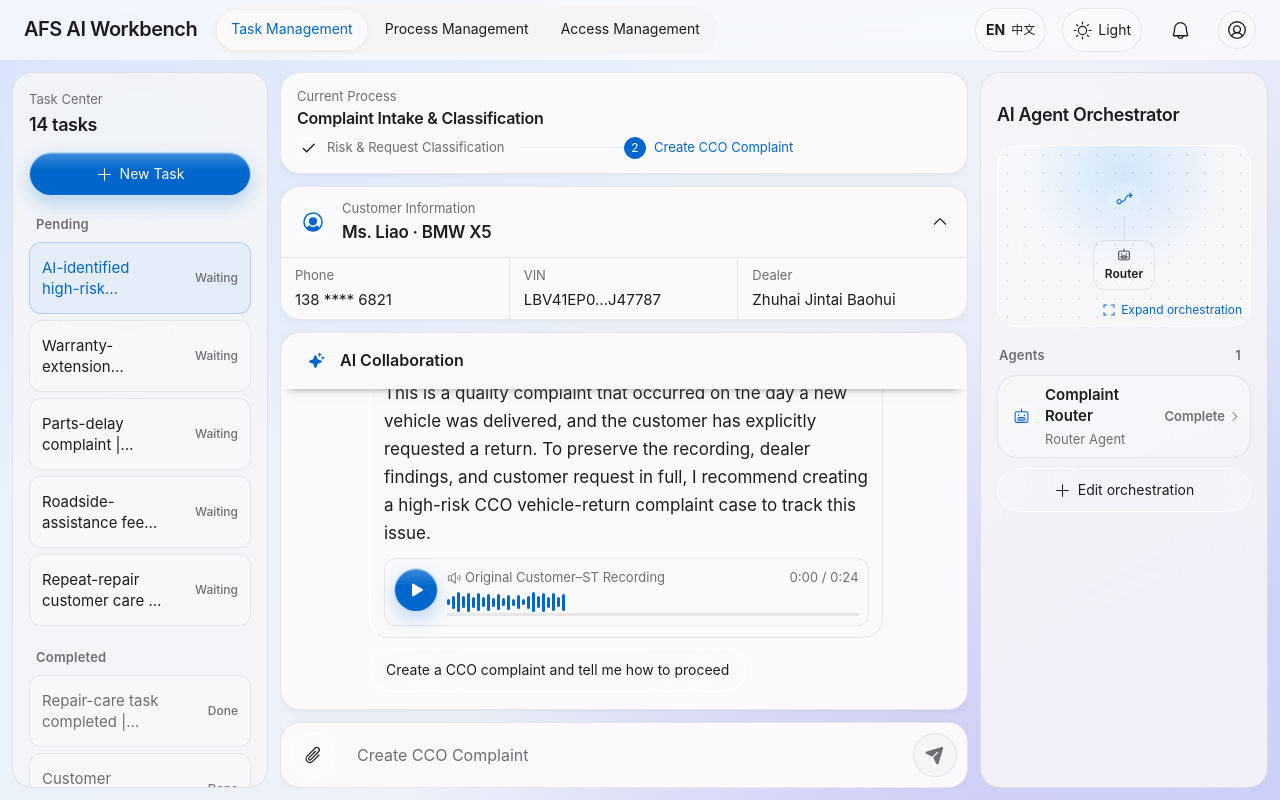
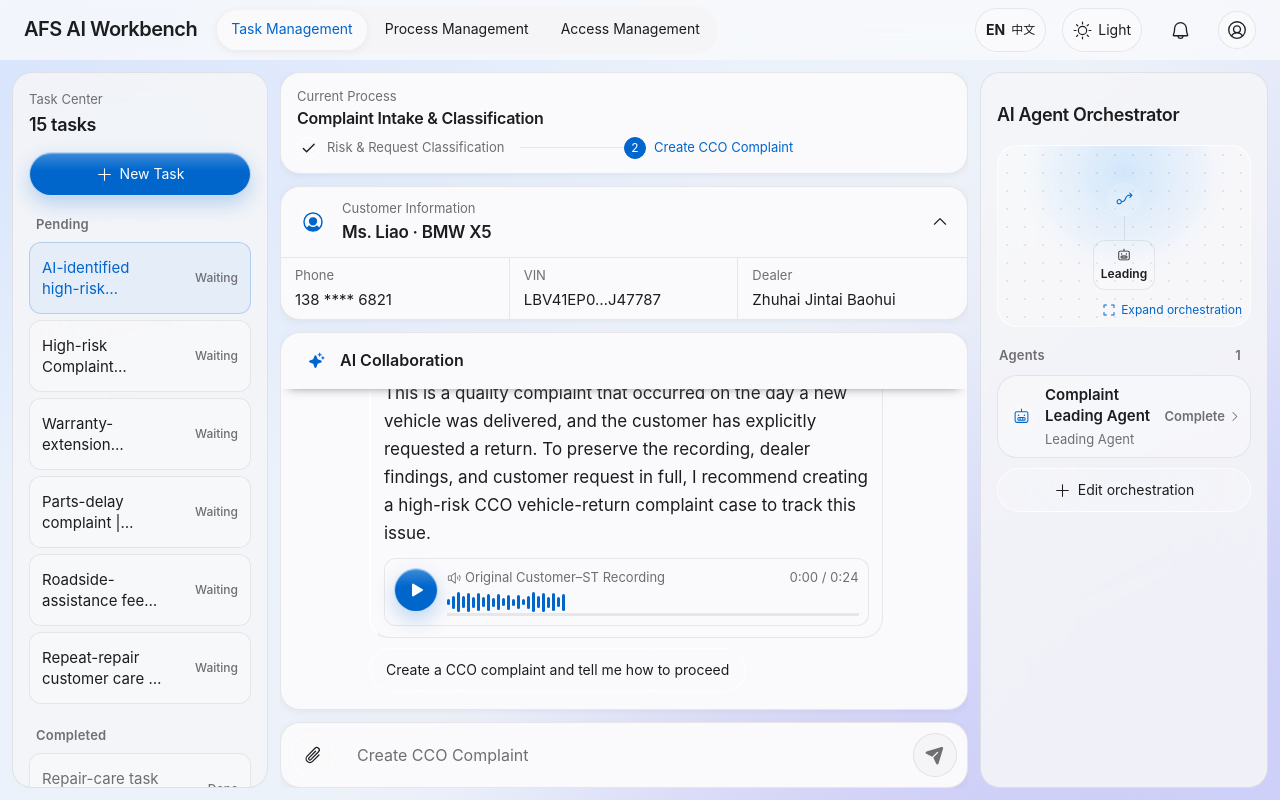
Before and after one commit to congwei98/afs-ai-demo-web, a Next.js app: page /chat in a window 1280 px wide. Built offline with nearby package versions, Linux system fonts and the light colour scheme.

Commit message:
feat: add complaint investigation task

```diff
--- a/app/chat/ChatWorkbench.tsx
+++ b/app/chat/ChatWorkbench.tsx
@@ -49,8 +49,8 @@
   | "complete"
   | "blocked";
 type AgentStatus = "waiting" | "running" | "done";
-type TaskView = "main" | "repair-query" | "repair-history" | "technical" | "mobility" | "warranty" | "legal" | "parts";
-type ApprovalTaskView = Exclude<TaskView, "main" | "repair-query">;
+type TaskView = "main" | "complaint-investigation" | "repair-query" | "repair-history" | "technical" | "mobility" | "warranty" | "legal" | "parts";
+type ApprovalTaskView = Exclude<TaskView, "main" | "complaint-investigation" | "repair-query">;
 type AgentKind = "agent" | "system" | "source";
 type MessageRole = "assistant" | "user" | "system";
 type MessageCard = { label: string; value: string; meta?: string };
@@ -60,6 +60,7 @@
   id: number;
   role: MessageRole;
   title?: string;
+  lead?: string;
   body: string;
   bullets?: string[];
   notes?: MessageNote[];
@@ -68,6 +69,7 @@
   visible: number;
   streaming?: boolean;
   tone?: "risk" | "approval";
+  showRecording?: boolean;
   actions?: string[];
 };
 type AgentNode = {
@@ -91,7 +93,7 @@
 
 const baseGraphs: Record<Phase, AgentNode[]> = {
   intake: [
-    { id: "router", name: "Complaint Router", type: "Router Agent", kind: "agent", detail: "我在原话里听到了三个需要立即升级的信号：行驶中失去动力、同一问题修了五次、客户明确要求退车。综合判断，这是高风险投诉，建议先创建 CCO 案件保留原始语境。", evidence: "本次电话逐字稿、车辆 VIN 与客户主数据", instruction: "先完整听完来电，保留客户原话；再判断诉求、风险和应进入的业务流程。", x: 50, y: 48 },
+    { id: "router", name: "Complaint Leading Agent", type: "Leading Agent", kind: "agent", detail: "我在原话里听到了三个需要立即升级的信号：行驶中失去动力、同一问题修了五次、客户明确要求退车。综合判断，这是高风险投诉，建议先创建 CCO 案件保留原始语境。", evidence: "本次电话逐字稿、车辆 VIN 与客户主数据", instruction: "先完整听完来电，保留客户原话；再判断诉求、风险和应进入的业务流程。", x: 50, y: 48 },
     { id: "cco-execution", name: "CCO Case Execution Agent", type: "Execution Agent", kind: "agent", detail: "将客户原话、基础信息和投诉诉求写入 CCO，并创建当前投诉案件。", evidence: "已完成风险识别的投诉内容", instruction: "创建 CCO 投诉案件，并保留原始录音与客户诉求。", x: 50, y: 78 },
   ],
   retention: [
@@ -108,6 +110,31 @@
     { id: "writer", name: "CCO Result Writer", type: "Execution Agent", kind: "agent", detail: "审批结果为通过后，我把 CCA 决定、维修结果和客户关怀信息写回 CCO，并拿到了成功回执。当前案件可以闭环。", evidence: "审批决定 Approved、CCO 写入回执 WR-2026-0068", instruction: "确认审批已经完成后再回写 CCO；写完要检查回执，失败时不要把案件标记为完成。", x: 72, y: 58 },
   ],
 };
+
+const complaintInvestigationNodes: AgentNode[] = [
+  {
+    id: "complaint-leading",
+    name: "Complaint Leading Agent",
+    type: "Leading Agent",
+    kind: "agent",
+    detail: "识别客户投诉中的风险信号，汇总客户、车辆与经销商信息，并提出下一步处理建议。",
+    evidence: "客户来电转写、车辆 VIN 与客户主数据",
+    instruction: "识别投诉风险，保留客户原话，并决定是否启动投诉调查流程。",
+    x: 50,
+    y: 30,
+  },
+  {
+    id: "complaint-investigation-process",
+    name: "Compliant Investigation Process Agent",
+    type: "Process Agent",
+    kind: "agent",
+    detail: "等待业务人员确认后，启动投诉调查并编排所需的信息补充与事实核验。",
+    evidence: "高风险投诉摘要与业务人员确认",
+    instruction: "收到确认后启动投诉调查；如信息不足，先列出需要补充的材料。",
+    x: 50,
+    y: 70,
+  },
+];
 
 const graphExtras: Record<Phase, AgentNode[]> = {
   intake: [
@@ -146,6 +173,20 @@
 const initialMessages: Message[] = [
   { id: 1, role: "system", body: "后台处理完成｜来电已转写并完成风险识别", visible: 22 },
   { id: 2, role: "assistant", body: initialConclusion, visible: initialConclusion.length, tone: "risk", actions: ["请创建 CCO 投诉，并告诉我接下来如何处理"] },
+];
+
+const complaintInvestigationMessages: Message[] = [
+  { id: 1, role: "system", body: "后台处理完成｜来电已转写并完成风险识别", visible: 22 },
+  {
+    id: 2,
+    role: "assistant",
+    lead: "识别到一个高风险投诉。",
+    body: "客户廖女士于 2026 年 4 月 1 日在珠海锦泰宝汇购买 BMW X5，提车当天回家路上出现发动机抖动。经销商初步判断为点火线圈故障并建议维修，但客户认为新车存在质量问题，不接受维修并明确要求退车。",
+    visible: 0,
+    tone: "risk",
+    showRecording: false,
+    actions: ["Start Compliant Investigation", "要求补充更多信息"],
+  },
 ];
 
 const callTranscript = "客户（廖女士）：我 4 月 1 日在珠海锦泰宝汇买了一辆 BMW X5，今天刚提车回家，路上就发现发动机一直抖动。\n\nST：我们已经收到您的反馈。车辆现在已经送回经销商了吗？\n\n客户：是的，送回去检查了。他们说是点火线圈故障，需要换点火线圈。新车第一天就出这种问题，我认为是车辆质量有问题。\n\nST：我会完整记录本次投诉和经销商的检查结论。\n\n客户：我不接受维修，我要求退车。请尽快告诉我怎么处理。";
@@ -264,6 +305,11 @@
   const [repairQueryVehicle, setRepairQueryVehicle] = useState("XXX");
   const [repairQueryStatus, setRepairQueryStatus] = useState<AgentStatus | null>(null);
   const [repairQueryNeedsDetail, setRepairQueryNeedsDetail] = useState(false);
+  const [complaintMessages, setComplaintMessages] = useState<Message[]>(complaintInvestigationMessages);
+  const [complaintAgentStates, setComplaintAgentStates] = useState<Record<string, AgentStatus>>({
+    "complaint-leading": "done",
+    "complaint-investigation-process": "waiting",
+  });
   const nextId = useRef(3);
   const timers = useRef<ReturnType<typeof setTimeout>[]>([]);
   const repairQueryTimer = useRef<ReturnType<typeof setTimeout> | null>(null);
@@ -300,8 +346,8 @@
     detail: repairQueryStatus === "done" ? `已查询 ${repairQueryVehicle} 的全部维修记录，共返回 ${mockRepairRecords.length} 条。` : "正在识别车辆标识并查询全部维修工单。",
     instruction: `查询 ${repairQueryVehicle} 的全部维修记录，并按时间顺序返回。`,
   }] : [], [repairQueryStatus, repairQueryVehicle]);
-  const activeGraphNodes = taskView === "repair-query" ? repairQueryNodes : graphNodes;
-  const activeAgentStates = taskView === "repair-query" && repairQueryStatus ? { "adhoc-repair-history": repairQueryStatus } : agentStates;
+  const activeGraphNodes = taskView === "repair-query" ? repairQueryNodes : taskView === "complaint-investigation" ? complaintInvestigationNodes : graphNodes;
+  const activeAgentStates = taskView === "repair-query" && repairQueryStatus ? { "adhoc-repair-history": repairQueryStatus } : taskView === "complaint-investigation" ? complaintAgentStates : agentStates;
   const selected = activeGraphNodes.find((node) => node.id === selectedNode) ?? activeGraphNodes[0];
 
   const clearTimers = () => {
@@ -610,12 +656,32 @@
   };
 
   const mockLabel = stage === "waiting_repair" ? "维修与 CLAIM 回写" : stage === "waiting_supplement" ? "提交 Dealer 补件" : null;
-  const activeApproval = taskView === "main" || taskView === "repair-query" ? null : taskView;
+  const activeApproval = taskView === "main" || taskView === "complaint-investigation" || taskView === "repair-query" ? null : taskView;
   const activeApprovalDone = activeApproval ? approvals[activeApproval] : false;
   const approveActiveTask = () => {
     if (activeApproval === "repair-history" || activeApproval === "technical" || activeApproval === "mobility" || activeApproval === "warranty") approveAgentResult(activeApproval);
     else if (activeApproval === "legal") approveLegal();
     else if (activeApproval === "parts") approveParts();
+  };
+
+  const handleComplaintAction = (action: string) => {
+    const userMessage: Message = { id: Date.now(), role: "user", body: action, visible: action.length };
+    if (action === "Start Compliant Investigation") {
+      setComplaintMessages((current) => [...current, userMessage, {
+        id: Date.now() + 1,
+        role: "assistant",
+        body: "Compliant Investigation 已启动。我会先核实车辆故障、经销商检查结论与客户退车诉求，并在需要业务确认时发起补充信息请求。",
+        visible: 72,
+      }]);
+      setComplaintAgentStates({ "complaint-leading": "done", "complaint-investigation-process": "running" });
+      return;
+    }
+    setComplaintMessages((current) => [...current, userMessage, {
+      id: Date.now() + 1,
+      role: "assistant",
+      body: "请补充经销商完整检测报告、维修工单、车辆当前里程，以及客户是否已提交书面退车申请。收到后，我会更新投诉风险判断与调查建议。",
+      visible: 62,
+    }]);
   };
 
   return (
@@ -664,11 +730,11 @@
 
         <section className={`chat-main ${taskView === "repair-query" ? "adhoc" : ""}`} aria-label={t("任务对话工作区")}>
           {taskView !== "repair-query" && <ProcessTracker
-            phase={phase}
-            stage={stage}
-            taskView={taskView}
+            phase={taskView === "complaint-investigation" ? "intake" : phase}
+            stage={taskView === "complaint-investigation" ? "classifying" : stage}
+            taskView={taskView === "complaint-investigation" ? "main" : taskView}
             approvalCompleted={activeApprovalDone}
-            progress={progress}
+            progress={taskView === "complaint-investigation" ? 0 : progress}
             history={history}
             graphView={graphView}
             onViewHistory={setGraphView}
@@ -703,34 +769,34 @@
               <button type="submit" disabled={!canSend || !input.trim()} aria-label={t("发送指令")}><PaperPlaneTilt size={20} weight="fill" /></button>
             </div>
             </form>
-          </> : taskView === "repair-query" ? <RepairQueryTask input={repairQueryInput} onInput={setRepairQueryInput} request={repairQueryRequest} vehicle={repairQueryVehicle} status={repairQueryStatus} needsDetail={repairQueryNeedsDetail} onSubmit={submitRepairQuery} /> : <ApprovalTask key={taskView} type={taskView} approved={activeApprovalDone} onApprove={approveActiveTask} onBack={() => setTaskView("main")} />}
+          </> : taskView === "complaint-investigation" ? <ComplaintInvestigationTask messages={complaintMessages} onAction={handleComplaintAction} customerOpen={customerOpen} onToggleCustomer={() => setCustomerOpen((current) => !current)} profileReady={profileReady} /> : taskView === "repair-query" ? <RepairQueryTask input={repairQueryInput} onInput={setRepairQueryInput} request={repairQueryRequest} vehicle={repairQueryVehicle} status={repairQueryStatus} needsDetail={repairQueryNeedsDetail} onSubmit={submitRepairQuery} /> : <ApprovalTask key={taskView} type={taskView} approved={activeApprovalDone} onApprove={approveActiveTask} onBack={() => setTaskView("main")} />}
         </section>
 
         <AgentWorkspace
-          phase={displayPhase}
-          currentPhase={phase}
+          phase={taskView === "complaint-investigation" ? "intake" : displayPhase}
+          currentPhase={taskView === "complaint-investigation" ? "intake" : phase}
           nodes={activeGraphNodes}
-          readOnly={readOnlyGraph}
+          readOnly={taskView === "complaint-investigation" ? false : readOnlyGraph}
           onExpand={() => { setSelectedNode(activeGraphNodes[0]?.id ?? null); setGraphOpen(true); }}
           drawer={drawer === "agents"}
           onClose={() => setDrawer(null)}
-          stage={stage}
+          stage={taskView === "complaint-investigation" ? "classifying" : stage}
           statuses={activeAgentStates}
           onOpenNode={(id) => { setSelectedNode(id); setGraphOpen(true); }}
         />
       </div>
 
       {graphOpen && <AgentGraphModal
-        phase={displayPhase}
-        title={taskView === "repair-query" ? "车辆维修记录查询" : processDefinitions[displayPhase].title}
+        phase={taskView === "complaint-investigation" ? "intake" : displayPhase}
+        title={taskView === "repair-query" ? "车辆维修记录查询" : taskView === "complaint-investigation" ? "Compliant Investigation" : processDefinitions[displayPhase].title}
         nodes={activeGraphNodes}
         selected={selected}
-        readOnly={readOnlyGraph}
-        enabledExtras={enabledExtras[displayPhase]}
+        readOnly={taskView === "complaint-investigation" ? false : readOnlyGraph}
+        enabledExtras={taskView === "complaint-investigation" ? [] : enabledExtras[displayPhase]}
         onSelect={setSelectedNode}
         onToggleExtra={(id) => setEnabledExtras((current) => ({ ...current, [displayPhase]: current[displayPhase].includes(id) ? current[displayPhase].filter((item) => item !== id) : [...current[displayPhase], id] }))}
         onClose={() => setGraphOpen(false)}
-        stage={stage}
+        stage={taskView === "complaint-investigation" ? "classifying" : stage}
         statuses={activeAgentStates}
         instructionValue={selected ? agentInstructions[selected.id] ?? selected.instruction : ""}
         onInstructionChange={(value) => selected && setAgentInstructions((current) => ({ ...current, [selected.id]: value }))}
@@ -773,18 +839,20 @@
   ].filter((task): task is { id: TaskView; title: string } => task !== null);
   const visiblePending = showAll ? [...createdTasks, ...pendingTaskItems] : [...createdTasks, ...pendingTaskItems].slice(0, 4);
   const visibleCompleted = showAll ? completedTaskItems : completedTaskItems.slice(0, 2);
-  const totalTasks = 1 + pendingTaskItems.length + completedTaskItems.length + approvalTasks.length + completedApprovalTasks.length + createdTasks.length;
+  const totalTasks = 2 + pendingTaskItems.length + completedTaskItems.length + approvalTasks.length + completedApprovalTasks.length + createdTasks.length;
   const createTask = () => {
     setCreatedTasks((current) => current.length ? current : [{ id: "repair-query", title: "新建任务", status: "待处理" }]);
     onCreateTask();
   };
   const demoTask = <button className={`task-list-item primary risk-task ${taskView === "main" ? "active" : ""}`} onClick={() => onSelectTask("main")}><WarningCircle size={18} weight="fill" /><span title={t(currentTitle)}>{t(currentTitle)}</span><b title={t(currentStatus)}>{compactStatus(currentStatus)}</b></button>;
+  const investigationTask = <button className={`task-list-item primary risk-task ${taskView === "complaint-investigation" ? "active" : ""}`} onClick={() => onSelectTask("complaint-investigation")}><WarningCircle size={18} weight="fill" /><span title={t("高风险投诉调查｜廖女士")}>{t("高风险投诉调查｜廖女士")}</span><b title={t("待处理")}>{compactStatus("待处理")}</b></button>;
   return <aside id="workbench-tasks" className={`task-sidebar ${drawer ? "drawer-open" : ""}`} aria-label={t("任务列表")}>
     <header><div><span>{t("任务中心")}</span><strong>{totalTasks}{t(" 个任务")}</strong></div><button className="drawer-close" onClick={onClose} aria-label={t("关闭任务列表")}><X size={20} /></button></header>
     <button className="new-task-button" onClick={createTask}><Plus size={17} />{t("新建任务")}</button>
     {isStarted && !isFinished && <><div className="task-section-label">{t("进行中")}</div>{demoTask}{mockLabel && <button className="mock-task-button" onClick={onMock}>{t(mockLabel)}<ArrowRight size={16} /></button>}</>}
     <div className="task-section-label">{t("待处理")}</div>
     {!isStarted && demoTask}
+    {investigationTask}
     {approvalTasks.map((task) => <button className={`task-list-item approval ${taskView === task.id ? "active" : ""}`} key={task.id} onClick={() => onSelectTask(task.id)}><span title={t(task.title)}>{t(task.title)}</span><b title={t("需审批")}>{compactStatus("需审批")}</b></button>)}
     {visiblePending.map((task) => <button className={`task-list-item ${task.id === "repair-query" && taskView === "repair-query" ? "active" : ""}`} key={task.id} onClick={() => task.id === "repair-query" && onSelectTask("repair-query")}><span title={task.id === "repair-query" && repairQueryRequest ? `${t("车辆维修记录查询")} | ${repairQueryVehicle}` : t(task.title)}>{task.id === "repair-query" && repairQueryRequest ? `${t("车辆维修记录查询")} | ${repairQueryVehicle}` : t(task.title)}</span><b>{compactStatus(task.id === "repair-query" ? repairQueryStatus === "done" ? "已完成" : repairQueryStatus === "running" ? "处理中" : task.status : task.status)}</b></button>)}
     <div className="task-section-label">{t("已完成")}</div>
@@ -793,6 +861,21 @@
     {visibleCompleted.map((task) => <button className="task-list-item muted" key={task.id}><span title={t(task.title)}>{t(task.title)}</span><b title={t(task.status)}>{compactStatus(task.status)}</b></button>)}
     <button className="show-all-tasks" onClick={() => setShowAll((current) => !current)}>{showAll ? t("收起任务列表") : `${t("展开完整列表")} (${totalTasks})`}<CaretDown size={15} /></button>
   </aside>;
+}
+
+function ComplaintInvestigationTask({ messages, onAction, customerOpen, onToggleCustomer, profileReady }: { messages: Message[]; onAction: (value: string) => void; customerOpen: boolean; onToggleCustomer: () => void; profileReady: boolean }) {
+  const { t } = useLanguage();
+  const actionsDisabled = messages.length > complaintInvestigationMessages.length;
+  return <>
+    <CustomerCard open={customerOpen} onToggle={onToggleCustomer} ready={profileReady} />
+    <div className="chat-thread" aria-live="polite">
+      <div className="chat-thread-heading"><div><span><Sparkle size={17} weight="fill" /></span><div><b>{t("AI 协作对话")}</b></div></div></div>
+      <div className="chat-messages">
+        {messages.map((message) => <ChatMessage key={message.id} message={message} onAction={onAction} actionsDisabled={actionsDisabled} />)}
+      </div>
+    </div>
+    <div className="chat-composer complaint-investigation-composer" aria-label={t("当前步骤无需输入")}><div><input value="" readOnly disabled placeholder="Do anything" /><button type="button" disabled aria-label={t("发送指令")}><PaperPlaneTilt size={20} weight="fill" /></button></div></div>
+  </>;
 }
 
 function RepairQueryTask({ input, onInput, request, vehicle, status, needsDetail, onSubmit }: { input: string; onInput: (value: string) => void; request: string | null; vehicle: string; status: AgentStatus | null; needsDetail: boolean; onSubmit: (event: FormEvent) => void }) {
@@ -932,12 +1015,13 @@
     {message.role === "assistant" && <span className="message-avatar"><Robot size={36} /></span>}
     <div>
       {message.role !== "assistant" && message.title && <h3>{t(message.title)}</h3>}
+      {message.lead && <strong className="message-lead">{t(message.lead)}</strong>}
       <p>{visibleBody}{message.streaming && <i className="stream-cursor" />}</p>
       {!message.streaming && message.plan && <div className="ai-plan-table"><table><thead><tr><th>{t("目标")}</th><th>{t("执行动作")}</th><th>{t("预期产出")}</th></tr></thead><tbody>{message.plan.map((row) => <tr key={row.purpose}><td>{t(row.purpose)}</td><td>{t(row.action)}</td><td>{t(row.expected)}</td></tr>)}</tbody></table></div>}
       {!message.streaming && message.bullets && <ul>{message.bullets.map((item) => <li key={item}>{t(item)}</li>)}</ul>}
       {!message.streaming && message.notes && <div className="ai-notes">{message.notes.map((note) => <p key={`${note.label}-${note.text}`}>{t(note.text)}</p>)}</div>}
       {!message.streaming && message.card && <p className="ai-result">{t(message.card.label)}: {t(message.card.value)}{message.card.meta && ` (${t(message.card.meta)})`}</p>}
-      {message.tone === "risk" && <CallRecording />}
+      {message.tone === "risk" && message.showRecording !== false && <CallRecording />}
     </div>
     {!message.streaming && message.actions?.length && <nav className="message-actions" aria-label={t("AI 建议操作")}>{message.actions.map((action) => <button key={action} disabled={actionsDisabled} onClick={() => onAction(action)}>{t(action)}</button>)}</nav>}
   </article>;
--- a/app/chat/chat-layout.css
+++ b/app/chat/chat-layout.css
@@ -75,6 +75,7 @@
 .chat-message.system>div { padding:6px 10px; border:0; }
 .message-avatar { width:56px; height:56px; flex:0 0 56px; display:grid; place-items:center; }
 .chat-message h3 { margin:0 0 5px; }
+.message-lead { display:block; margin:0 0 8px; }
 .chat-message p { margin:0; white-space:pre-line; }
 .adhoc-thread .chat-message.assistant { max-width:94%; }
 .adhoc-empty { min-height:100%; display:flex; flex-direction:column; align-items:center; justify-content:center; text-align:center; }
@@ -124,6 +125,7 @@
 .chat-composer { padding:8px 11px; }
 .sr-only { width:1px; height:1px; padding:0; position:absolute; overflow:hidden; clip:rect(0,0,0,0); white-space:nowrap; border:0; }
 .chat-composer>div { display:grid; grid-template-columns:1fr 44px; gap:8px; }
+.chat-composer.complaint-investigation-composer>div { grid-template-columns:minmax(0,1fr) 44px; }
 .chat-composer.adhoc-composer>div { grid-template-columns:minmax(0,1fr) 44px; }
 .chat-composer input { min-width:0; height:44px; padding:0 13px; border:1px solid var(--chat-line); }
 .chat-composer button { width:44px; height:44px; display:grid; place-items:center; border:0; }
--- a/app/chat/i18n.tsx
+++ b/app/chat/i18n.tsx
@@ -5,6 +5,18 @@
 export type Locale = "en" | "zh";
 
 const english: Record<string, string> = {
+  "识别到一个高风险投诉。": "A high-risk complaint has been identified.",
+  "客户廖女士于 2026 年 4 月 1 日在珠海锦泰宝汇购买 BMW X5，提车当天回家路上出现发动机抖动。经销商初步判断为点火线圈故障并建议维修，但客户认为新车存在质量问题，不接受维修并明确要求退车。": "Ms. Liao purchased a BMW X5 from Zhuhai Jintai Baohui on April 1, 2026. The engine began vibrating on her way home on the delivery day. The dealer's initial diagnosis was an ignition-coil fault and they recommended repair, but the customer believes the new vehicle has a quality defect, declines repair, and explicitly requests a return.",
+  "要求补充更多信息": "Request More Information",
+  "高风险投诉调查｜廖女士": "High-risk Complaint Investigation | Ms. Liao",
+  "Compliant Investigation 已启动。我会先核实车辆故障、经销商检查结论与客户退车诉求，并在需要业务确认时发起补充信息请求。": "Compliant Investigation has started. I will verify the vehicle fault, the dealer's findings, and the customer's return request, and request additional information when business confirmation is needed.",
+  "请补充经销商完整检测报告、维修工单、车辆当前里程，以及客户是否已提交书面退车申请。收到后，我会更新投诉风险判断与调查建议。": "Please provide the dealer's complete diagnostic report, repair order, current vehicle mileage, and whether the customer has submitted a written return request. I will then update the risk assessment and investigation recommendation.",
+  "识别客户投诉中的风险信号，汇总客户、车辆与经销商信息，并提出下一步处理建议。": "Identify risk signals in the complaint, consolidate customer, vehicle, and dealer information, and recommend the next step.",
+  "客户来电转写、车辆 VIN 与客户主数据": "Customer call transcript, vehicle VIN, and customer master data",
+  "识别投诉风险，保留客户原话，并决定是否启动投诉调查流程。": "Identify complaint risk, preserve the customer's original words, and determine whether to start the complaint investigation process.",
+  "等待业务人员确认后，启动投诉调查并编排所需的信息补充与事实核验。": "Wait for business confirmation, then start the complaint investigation and orchestrate the required information collection and fact verification.",
+  "高风险投诉摘要与业务人员确认": "High-risk complaint summary and business confirmation",
+  "收到确认后启动投诉调查；如信息不足，先列出需要补充的材料。": "Start the complaint investigation after confirmation; if information is insufficient, list the required materials first.",
   "提交 Dealer 补件": "Submit Dealer Documents",
   "请从左侧当前任务提交 CCO 回写。": "Submit the CCO update from the active task on the left.",
   "点击节点查看计划与执行记录": "Select a node to view its plan and activity",
```
Also changed, not shown: 1 other file (tests, documents, lock files or other folders).
